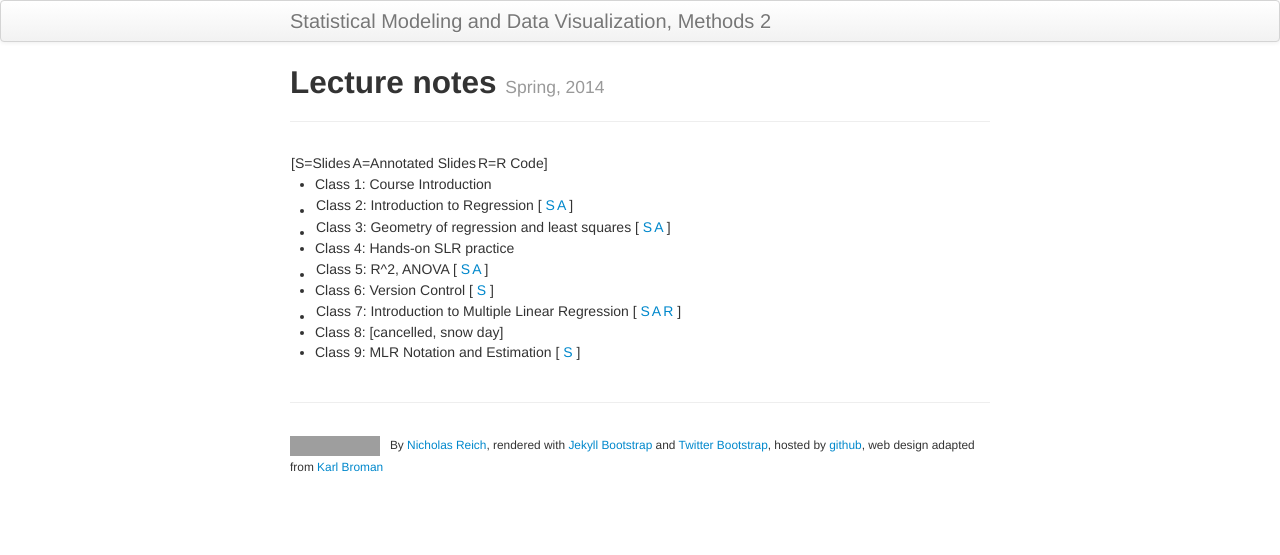
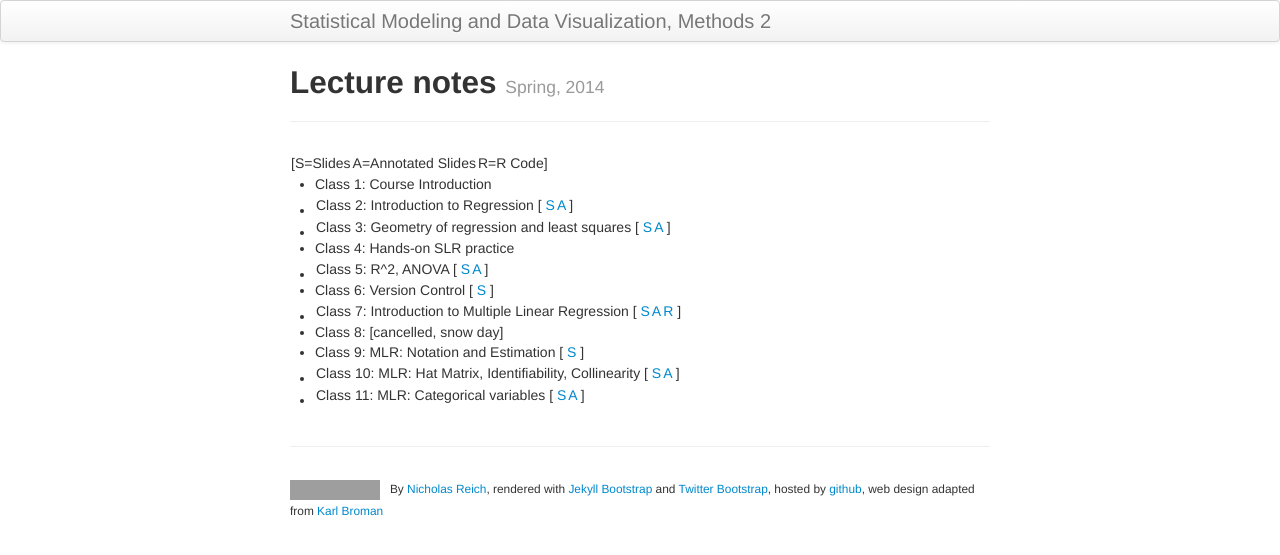
Before and after one commit to nickreich/methods2, a Jekyll site: the page built from pages/notes.md, in a window 1280 px wide. Shown: the top 555 px of the page. Built offline with Jekyll 4.4.1, drawn with Linux system fonts in a browser that asks for light colours; grey boxes are pictures that could not be loaded.

Commit message:
adding class 11 slides and links

```diff
--- a/pages/notes.md
+++ b/pages/notes.md
@@ -14,4 +14,6 @@ tagline: Spring, 2014
  * Class 6: Version Control \[  [S](../assets/lectures/class6_versionControl.pdf) \]
  * Class 7: Introduction to Multiple Linear Regression \[  [S](../assets/lectures/class7_MLRintro.pdf) | [A](../assets/lectures/class7_MLRintro_annotated.pdf) | [R](../assets/lectures/lungDataModeling.R) \]
  * Class 8: \[cancelled, snow day\]
- * Class 9: MLR Notation and Estimation \[  [S](../assets/lectures/class8_MLRFormulation.pdf) \]
+ * Class 9: MLR: Notation and Estimation \[  [S](../assets/lectures/class8_MLRFormulation.pdf) \]
+ * Class 10: MLR: Hat Matrix, Identifiability, Collinearity \[  [S](../assets/lectures/class10_MLRDetails.pdf) | [A](../assets/lectures/class10_MLRDetails_Annotated.pdf) \]
+ * Class 11: MLR: Categorical variables \[  [S](../assets/lectures/class11_MLRCategorical.pdf) | [A](../assets/lectures/class11_MLRCategorical_Annotated.pdf) \]
```
Also changed, not shown: 3 other files.
